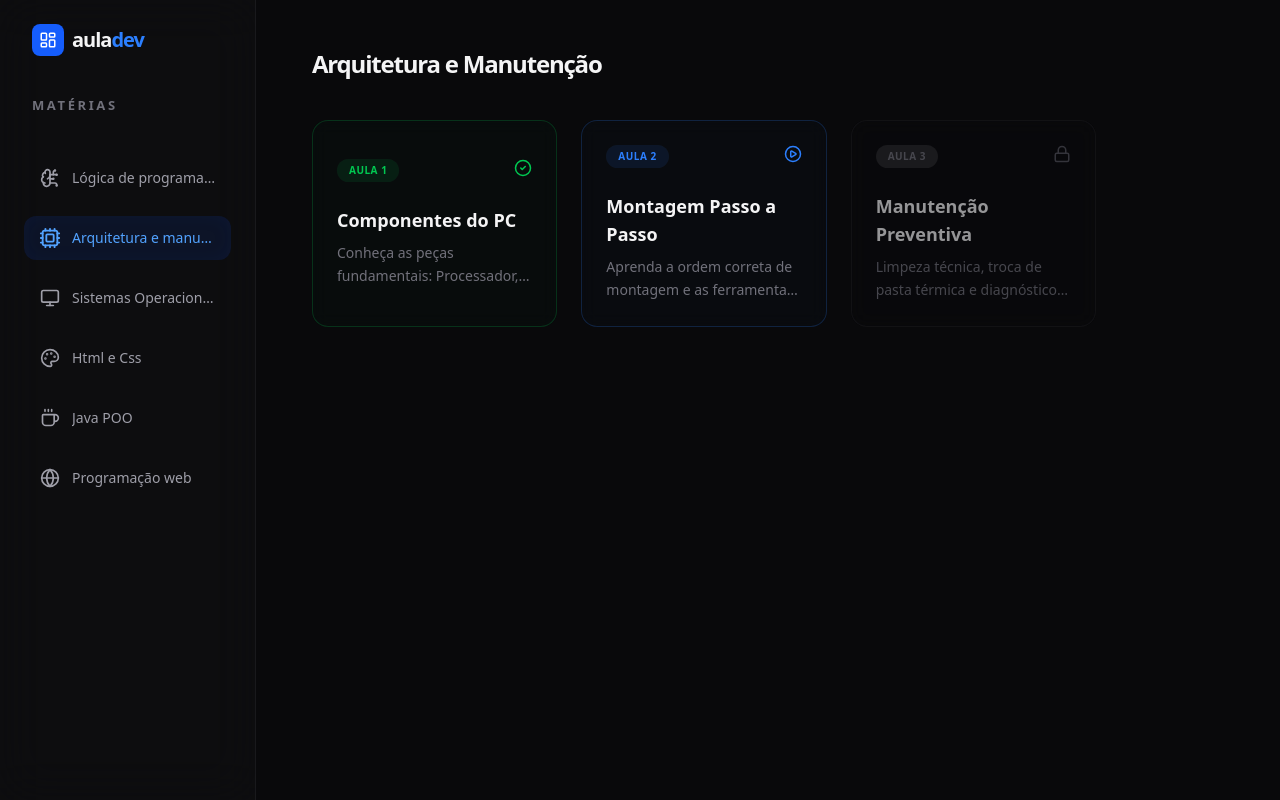
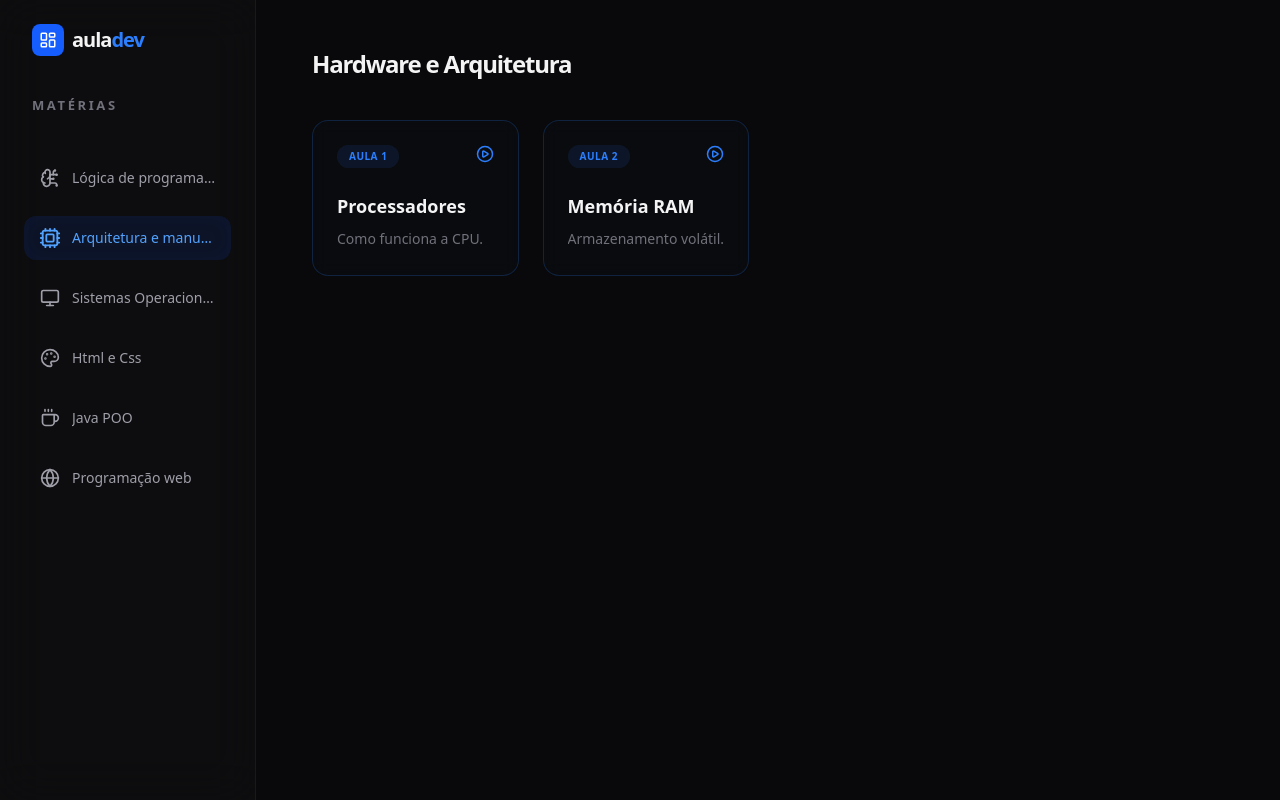
Before and after one commit to DevDaviDias/Emti.dev, a Next.js app: page / in a window 1280 px wide. Both pictures are taken after a click on the button "Arquitetura e manutenção de pcs". Built offline with nearby package versions, Linux system fonts and the light colour scheme.

Commit message:
feat: implementando novo layout minimalista para as aulas

```diff
--- a/app/Template/pages.tsx
+++ b/app/Template/pages.tsx
@@ -3,7 +3,7 @@ import { useState } from 'react';
 import HamburgerMenu from "@/src/layout/HamburgerMenu";
 import LessonLayout from "@/src/components/ui/lesson-layout";
 
-// Imports das Matérias
+// Imports das Matérias (Listas de Cards)
 import HtmlCss from "@/src/feactures/HtmleCss";
 import Arquitetura from "@/src/feactures/Arquitetura";
 import ProgramacaoWeb from "@/src/feactures/ProgramacaoWeb";
@@ -11,41 +11,39 @@ import Logica from "@/src/feactures/Logica";
 import SistemasOperacionais from "@/src/feactures/SistemasOperacionais";
 import Javapoo from "@/src/feactures/Javapoo";
 
+// Import do nosso dicionário de aulas
+import { COMPONENTES_AULA } from "@/src/feactures/aulas";
+
 export default function Template({ children }: { children: React.ReactNode }) {
-  const [sessao, setSessao] = useState("logica");
+  const [sessao, setSessao] = useState("home");
 
-  // Mapeamento de Títulos para o Botão Voltar (IDs -> Slugs das matérias)
   const voltarPara: Record<string, { nome: string, slug: string }> = {
-    'html': { nome: 'HTML & CSS', slug: 'html-css' },
-    'hw': { nome: 'Hardware', slug: 'hardware' },
-    'logica': { nome: 'Lógica', slug: 'logica' },
-    'java': { nome: 'Java POO', slug: 'java' },
-    'web': { nome: 'Web', slug: 'web' },
-    'so': { nome: 'Sistemas Op.', slug: 'so' },
+    'html':   { nome: 'HTML & CSS', slug: 'html-css' },
+    'hw':     { nome: 'Hardware',    slug: 'hardware' },
+    'logica': { nome: 'Lógica',      slug: 'logica' },
+    'java':   { nome: 'Java POO',    slug: 'java' },
+    'web':    { nome: 'Web',         slug: 'web' },
+    'so':     { nome: 'Sistemas Op.', slug: 'so' },
   };
 
-  // Função para identificar se a sessão atual é uma aula
   const renderAula = () => {
-    if (!sessao.includes('-aula-')) return null;
+    // Se a sessão atual não for uma aula cadastrada, não renderiza nada aqui
+    const ConteudoAula = COMPONENTES_AULA[sessao];
+    if (!ConteudoAula) return null;
 
-    const [prefixo, , numero] = sessao.split('-');
+    const partes = sessao.split('-');
+    const prefixo = partes[0];
+    const numero = partes[partes.length - 1];
     const config = voltarPara[prefixo];
 
     return (
       <LessonLayout
-        titulo={`Aula ${numero} - ${config.nome}`}
-        onBack={() => setSessao(config.slug)}
+        titulo={`Aula ${numero} - ${config?.nome || "Conteúdo"}`}
+        onBack={() => setSessao(config?.slug || 'home')}
       >
-        <div className="p-8 bg-zinc-900/40 border border-zinc-800 rounded-3xl backdrop-blur-sm">
-          <div className="aspect-video bg-zinc-950 rounded-xl mb-6 flex items-center justify-center border border-zinc-800 shadow-2xl">
-            <p className="text-zinc-600 font-medium">Videoaula {numero} indisponível no momento</p>
-          </div>
-          <h2 className="text-xl font-semibold mb-4 text-blue-400">Objetivos da aula:</h2>
-          <ul className="list-disc list-inside text-zinc-400 space-y-2">
-            <li>Introdução aos conceitos fundamentais do módulo {numero}</li>
-            <li>Prática guiada e exemplos de aplicação</li>
-            <li>Material de apoio para download</li>
-          </ul>
+        <div className="p-4 md:p-8 bg-zinc-900/40 border border-zinc-800 rounded-[2.5rem] backdrop-blur-sm text-white">
+          {/* Renderiza o componente específico daquela aula */}
+          <ConteudoAula />
         </div>
       </LessonLayout>
     );
@@ -54,20 +52,19 @@ export default function Template({ children }: { children: React.ReactNode }) {
   return (
     <HamburgerMenu onChangeSessao={(s) => setSessao(s)} sessaoAtiva={sessao}>
 
-      {/* PÁGINAS DE MATÉRIAS (Cards das 10 aulas) */}
+      {/* 1. SEÇÕES DE LISTAGEM (MATÉRIAS) */}
       {sessao === "html-css" && <HtmlCss onNavigate={setSessao} />}
       {sessao === "hardware" && <Arquitetura onNavigate={setSessao} />}
-      {sessao === "web" && <ProgramacaoWeb onNavigate={setSessao} />}
-      {sessao === "logica" && <Logica onNavigate={setSessao} />}
-      {sessao === "so" && <SistemasOperacionais onNavigate={setSessao} />}
-      {sessao === "java" && <Javapoo onNavigate={setSessao} />}
+      {sessao === "web"      && <ProgramacaoWeb onNavigate={setSessao} />}
+      {sessao === "logica"   && <Logica onNavigate={setSessao} />}
+      {sessao === "so"       && <SistemasOperacionais onNavigate={setSessao} />}
+      {sessao === "java"     && <Javapoo onNavigate={setSessao} />}
 
-      {/* RENDERIZAÇÃO AUTOMÁTICA DE QUALQUER AULA */}
+      {/* 2. CONTEÚDO ESPECÍFICO DA AULA */}
       {renderAula()}
 
-      {/* HOME */}
+      {/* 3. HOME */}
       {sessao === "home" && children}
-
     </HamburgerMenu>
   );
 }
--- a/src/feactures/Arquitetura/index.tsx
+++ b/src/feactures/Arquitetura/index.tsx
@@ -1,51 +1,24 @@
 'use client';
-
 import Title from "@/src/components/ui/title";
 import LessonCard from "@/src/components/ui/lesson-card";
 
-interface ArquiteturaPageProps {
-  onNavigate: (sessao: string) => void;
-}
-
-export default function ArquiteturaPage({ onNavigate }: ArquiteturaPageProps) {
+export default function Arquitetura({ onNavigate }: { onNavigate: (s: string) => void }) {
   const aulas = [
-    {
-      n: 1,
-      t: "Componentes do PC",
-      d: "Conheça as peças fundamentais: Processador, Memória RAM e Placa-mãe.",
-      s: "concluido",
-      id: "aula-hw-1"
-    },
-    {
-      n: 2,
-      t: "Montagem Passo a Passo",
-      d: "Aprenda a ordem correta de montagem e as ferramentas necessárias.",
-      s: "pendente",
-      id: "aula-hw-2"
-    },
-    {
-      n: 3,
-      t: "Manutenção Preventiva",
-      d: "Limpeza técnica, troca de pasta térmica e diagnóstico de defeitos.",
-      s: "bloqueado",
-      id: "aula-hw-3"
-    },
+    { n: 1, t: "Processadores", d: "Como funciona a CPU.", id: "hw-aula-1" },
+    { n: 2, t: "Memória RAM", d: "Armazenamento volátil.", id: "hw-aula-2" },
   ];
 
   return (
-    <div className="max-w-5xl mx-auto p-4 md:p-8">
-      {/* Título específico da matéria */}
-      <Title title="Arquitetura e Manutenção" />
-
+    <div className="max-w-5xl mx-auto p-8">
+      <Title title="Hardware e Arquitetura" />
       <div className="grid grid-cols-1 md:grid-cols-2 lg:grid-cols-3 gap-6 mt-10">
         {aulas.map((aula) => (
           <LessonCard
-            key={aula.n}
+            key={aula.id}
             numero={aula.n}
             titulo={aula.t}
             descricao={aula.d}
-            status={aula.s as any}
-            // Envia o ID da aula de hardware para o Template
+            status="pendente"
             onClick={() => onNavigate(aula.id)}
           />
         ))}
--- a/src/feactures/HtmleCss/index.tsx
+++ b/src/feactures/HtmleCss/index.tsx
@@ -3,29 +3,47 @@
 import Title from "@/src/components/ui/title";
 import LessonCard from "@/src/components/ui/lesson-card";
 
-// Recebemos o onNavigate que veio lá do Template
-export default function HtmlCssPage({ onNavigate }: { onNavigate: (s: string) => void }) {
-
+export default function HtmlCssPage({ onNavigate }: { onNavigate: (slug: string) => void }) {
   const aulas = [
-    { n: 1, t: "Introdução ao HTML", d: "Entenda as tags básicas e a estrutura de um documento.", s: "concluido", slug: "aula-html-1" },
-    { n: 2, t: "Estilizando com CSS", d: "Cores, fontes e seletores básicos para dar vida ao site.", s: "pendente", slug: "aula-html-2" },
-    { n: 3, t: "Box Model", d: "O conceito mais importante do CSS: margens, bordas e preenchimento.", s: "bloqueado", slug: "aula-html-3" },
+    {
+      n: 1,
+      t: "Estrutura HTML5",
+      d: "Aprenda a semântica correta e a estrutura base de um documento web moderno.",
+      s: "concluido",
+      id: "html-aula-1"
+    },
+    {
+      n: 2,
+      t: "CSS Flexbox",
+      d: "Domine o sistema de alinhamento mais utilizado para criar layouts responsivos.",
+      s: "pendente",
+      id: "html-aula-2"
+    },
+    {
+      n: 3,
+      t: "Grid Layout",
+      d: "Trabalhe com layouts complexos de duas dimensões de forma simples e direta.",
+      s: "bloqueado",
+      id: "html-aula-3"
+    },
   ];
 
   return (
-    <div className="max-w-5xl mx-auto p-4 md:p-8">
-      <Title title="HTML & CSS" />
+    <div className="max-w-6xl mx-auto p-6 md:p-12 animate-in fade-in duration-500">
+      <header className="mb-12">
+        <Title title="HTML5 & CSS3" />
+        <p className="text-zinc-400 mt-2">Fundamentos do desenvolvimento front-end moderno.</p>
+      </header>
 
-      <div className="grid grid-cols-1 md:grid-cols-2 lg:grid-cols-3 gap-6 mt-10">
+      <div className="grid grid-cols-1 md:grid-cols-2 lg:grid-cols-3 gap-8">
         {aulas.map((aula) => (
           <LessonCard
-            key={aula.n}
+            key={aula.id}
             numero={aula.n}
             titulo={aula.t}
             descricao={aula.d}
             status={aula.s as any}
-            // A mágica: quando clica, avisa o Template qual aula abrir
-            onClick={() => onNavigate(aula.slug)}
+            onClick={() => onNavigate(aula.id)}
           />
         ))}
       </div>
--- /dev/null
+++ b/src/feactures/aulas/index.ts
@@ -0,0 +1,12 @@
+// src/feactures/aulas/index.ts
+import JavaAula1 from "@/src/feactures/modulos/java-poo/Aula1";
+
+import AulaHtml1 from "@/src/feactures/modulos/HtmlEcss/Aula1";
+
+
+
+export const COMPONENTES_AULA: Record<string, React.ComponentType> = {
+  "java-aula-1": JavaAula1,
+  "html-aula-1": AulaHtml1
+
+};
--- /dev/null
+++ b/src/feactures/modulos/HtmlEcss/Aula1.tsx
@@ -0,0 +1,72 @@
+'use client';
+
+import { ChevronRight, Play } from "lucide-react";
+
+export default function AulaMinimalista() {
+  const videoId = "Ejkb_YpuHWs"; // ID do YouTube
+
+  return (
+    <div className="max-w-4xl mx-auto space-y-10 animate-in fade-in duration-700">
+
+      {/* PLAYER MINIMALISTA */}
+      <div className="relative aspect-video w-full bg-[#09090b] rounded-xl overflow-hidden border border-zinc-800/50 shadow-2xl">
+        <iframe
+          className="w-full h-full"
+          src={`https://www.youtube.com/embed/${videoId}?rel=0&modestbranding=1`}
+          title="Vídeo Aula"
+          allowFullScreen
+        />
+      </div>
+
+      {/* TEXTO E CONTEÚDO */}
+      <div className="space-y-8 px-2">
+        <header className="space-y-2">
+          <div className="flex items-center gap-2 text-zinc-500 text-xs font-medium uppercase tracking-widest">
+            <span>Módulo 01</span>
+            <ChevronRight size={12} />
+            <span className="text-zinc-300">Introdução</span>
+          </div>
+          <h1 className="text-3xl font-bold text-zinc-100 tracking-tight">
+            A Estrutura Semântica do HTML5
+          </h1>
+        </header>
+
+        <section className="prose prose-invert max-w-none">
+          <p className="text-zinc-400 leading-relaxed text-lg">
+            Nesta aula, exploraremos os fundamentos da web moderna. Vamos entender como os motores de busca interpretam seu código e por que a semântica é o pilar de um site profissional.
+          </p>
+
+          <div className="h-px bg-zinc-800/50 my-8" />
+
+          {/* CHECKLIST DE TÓPICOS */}
+          <div className="space-y-4">
+            <h3 className="text-sm font-semibold text-zinc-200 uppercase tracking-wider">Tópicos abordados</h3>
+            <ul className="space-y-3">
+              {[
+                "Estrutura base do documento",
+                "Tags de cabeçalho e parágrafos",
+                "Navegação e seções semânticas",
+                "Boas práticas de acessibilidade"
+              ].map((item, i) => (
+                <li key={i} className="flex items-center gap-3 text-zinc-400">
+                  <div className="w-1.5 h-1.5 rounded-full bg-zinc-700" />
+                  <span className="text-sm">{item}</span>
+                </li>
+              ))}
+            </ul>
+          </div>
+        </section>
+
+        {/* FOOTER DA AULA (BOTÕES DISCRETOS) */}
+        <footer className="flex items-center gap-4 pt-4">
+          <button className="px-5 py-2.5 bg-zinc-100 text-zinc-950 text-sm font-bold rounded-lg hover:bg-zinc-200 transition-colors">
+            Marcar como concluída
+          </button>
+          <button className="px-5 py-2.5 bg-zinc-900 text-zinc-400 text-sm font-medium rounded-lg border border-zinc-800 hover:border-zinc-700 hover:text-zinc-200 transition-all">
+            Material de apoio
+          </button>
+        </footer>
+      </div>
+    </div>
+  );
+}
--- /dev/null
+++ b/src/feactures/modulos/java-poo/Aula1.tsx
@@ -0,0 +1,85 @@
+'use client';
+
+import { PlayCircle, FileText, Lightbulb, CheckCircle } from "lucide-react";
+
+export default function AulaJava1() {
+  // ID do vídeo que você pega no link do YouTube (depois do v=)
+  const videoId = "qSREUghPqMo";
+
+  return (
+    <div className="flex flex-col gap-8 animate-in fade-in slide-in-from-bottom-4 duration-700">
+
+      {/* SEÇÃO DO VÍDEO */}
+      <div className="group relative aspect-video w-full bg-black rounded-3xl overflow-hidden border border-zinc-800 shadow-2xl">
+        <iframe
+          className="w-full h-full"
+          src={`https://www.youtube.com/embed/${videoId}`}
+          title="Vídeo da Aula"
+          allow="accelerometer; autoplay; clipboard-write; encrypted-media; gyroscope; picture-in-picture"
+          allowFullScreen
+        />
+      </div>
+
+      {/* CABEÇALHO DA AULA */}
+      <div className="flex flex-col gap-2">
+        <h1 className="text-3xl font-bold text-white flex items-center gap-3">
+          <PlayCircle className="text-blue-500" size={32} />
+          Introdução ao Java e Configuração
+        </h1>
+        <p className="text-zinc-400 text-lg">
+          Nesta primeira aula, vamos entender por que o Java é multiplataforma e preparar o seu computador com o JDK.
+        </p>
+      </div>
+
+      {/* GRID DE CONTEÚDO EXTRA */}
+      <div className="grid grid-cols-1 md:grid-cols-2 gap-6">
+
+        {/* O QUE VOCÊ VAI APRENDER */}
+        <div className="p-6 bg-zinc-900/50 border border-zinc-800 rounded-3xl">
+          <h3 className="text-blue-400 font-semibold mb-4 flex items-center gap-2">
+            <Lightbulb size={20} /> O que vamos aprender
+          </h3>
+          <ul className="space-y-3">
+            {[
+              "História e evolução do Java",
+              "Diferença entre JRE e JDK",
+              "Configuração das Variáveis de Ambiente",
+              "Seu primeiro programa: Hello World"
+            ].map((item, i) => (
+              <li key={i} className="flex items-start gap-3 text-zinc-400 text-sm">
+                <CheckCircle size={16} className="text-emerald-500 mt-0.5" />
+                {item}
+              </li>
+            ))}
+          </ul>
+        </div>
+
+        {/* MATERIAIS PARA DOWNLOAD */}
+        <div className="p-6 bg-zinc-900/50 border border-zinc-800 rounded-3xl">
+          <h3 className="text-zinc-100 font-semibold mb-4 flex items-center gap-2">
+            <FileText size={20} /> Material de Apoio
+          </h3>
+          <div className="space-y-3">
+            <button className="w-full flex items-center justify-between p-3 rounded-xl bg-zinc-800/50 hover:bg-zinc-800 transition-colors group">
+              <span className="text-sm text-zinc-300">Slides da Aula 01 (PDF)</span>
+              <span className="text-[10px] bg-blue-500/20 text-blue-400 px-2 py-1 rounded">BAIXAR</span>
+            </button>
+            <button className="w-full flex items-center justify-between p-3 rounded-xl bg-zinc-800/50 hover:bg-zinc-800 transition-colors group">
+              <span className="text-sm text-zinc-300">Links Úteis (Download JDK)</span>
+              <span className="text-[10px] bg-zinc-700 text-zinc-400 px-2 py-1 rounded">LINK</span>
+            </button>
+          </div>
+        </div>
+
+      </div>
+
+      {/* NOTA DE RODAPÉ / DESAFIO */}
+      <div className="p-6 bg-gradient-to-r from-blue-600/10 to-transparent border-l-4 border-blue-600 rounded-r-3xl">
+        <h4 className="text-white font-bold mb-1">Dica de Ouro:</h4>
+        <p className="text-sm text-zinc-400 italic">
+          "Não pule a configuração das variáveis de ambiente! Sem isso, o comando 'javac' não funcionará no seu terminal."
+        </p>
+      </div>
+    </div>
+  );
+}
```
